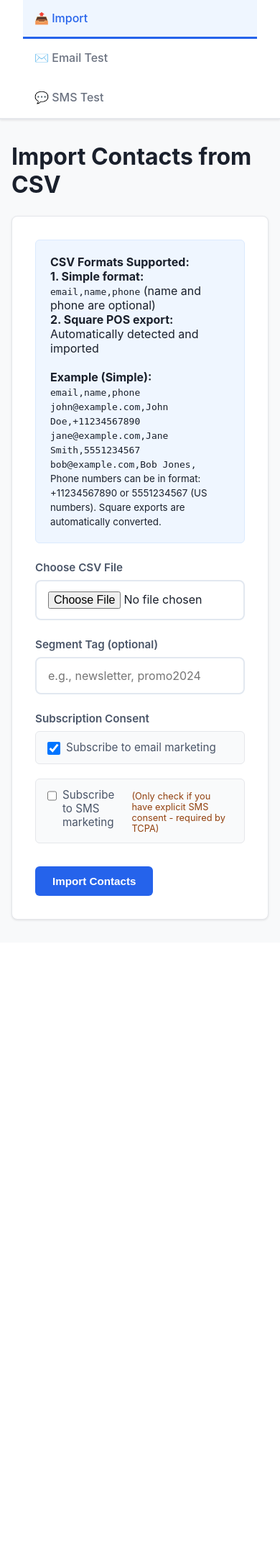
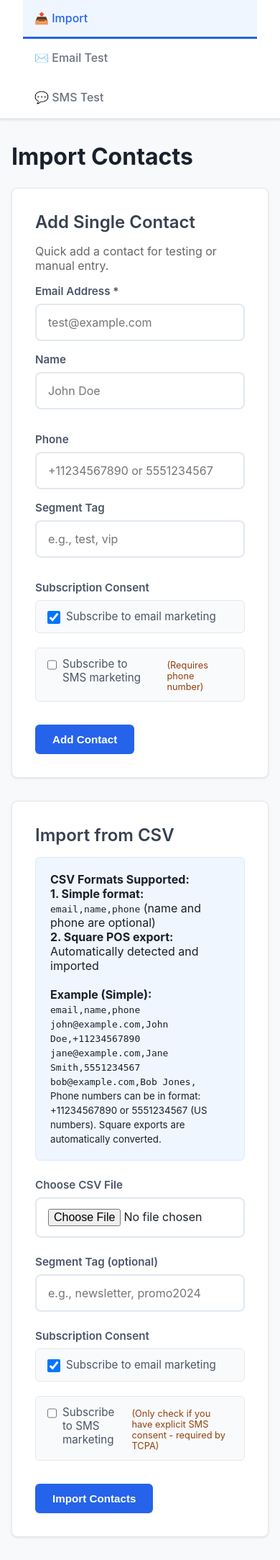
Before and after one commit to kcdjmaxx/MaxxConnect, a Flask app: page /import in a window 390 px wide. Shown: the part 166-2334 px from the top of the page at 72% size. Before the commit the page ends 1446 px from the top, so only its background shows below. Run offline with Flask 3, Linux system fonts and the light colour scheme; parts of the project's set-up code (start-up, migrations or seed data) failed here and were passed over.

Commit message:
Add single contact form to import page
Allows manual entry of individual contacts for testing without CSV import.
Includes email/phone validation, consent options, and segment tagging.

Co-Authored-By: Claude Opus 4.5 <noreply@anthropic.com>

```diff
--- a/app.py
+++ b/app.py
@@ -12,7 +12,8 @@ from datetime import datetime
 
 from backend.database import init_db, get_db
 from backend.models import Customer, Campaign
-from backend.csv_importer import import_csv
+from backend.csv_importer import import_csv, is_valid_email
+from backend.sms_service import format_phone_number, validate_phone_number
 from backend.email_service import send_test_email, render_email_template, send_email
 from backend.sms_service import send_test_sms
 from dotenv import load_dotenv
@@ -136,6 +137,94 @@ def import_contacts():
                                  message_type='error')
 
     return render_template('import.html')
+
+@app.route('/contact/add', methods=['POST'])
+@auth.login_required
+def add_single_contact():
+    """Add a single contact manually"""
+    email = request.form.get('email', '').strip().lower()
+    name = request.form.get('name', '').strip()
+    phone_raw = request.form.get('phone', '').strip()
+    segment = request.form.get('segment', '').strip()
+    email_consent = request.form.get('email_consent') == 'on'
+    sms_consent = request.form.get('sms_consent') == 'on'
+
+    # Validate email
+    if not email:
+        return render_template('import.html',
+                             message='Email address is required',
+                             message_type='error')
+
+    if not is_valid_email(email):
+        return render_template('import.html',
+                             message='Invalid email address format',
+                             message_type='error')
+
+    # Format and validate phone if provided
+    phone = None
+    if phone_raw:
+        formatted = format_phone_number(phone_raw)
+        if formatted and validate_phone_number(formatted):
+            phone = formatted
+        else:
+            return render_template('import.html',
+                                 message=f'Invalid phone number format: {phone_raw}',
+                                 message_type='error')
+
+    # Check SMS consent requires phone
+    if sms_consent and not phone:
+        return render_template('import.html',
+                             message='Phone number required for SMS subscription',
+                             message_type='error')
+
+    db = get_db()
+    try:
+        # Check if customer exists
+        existing = Customer.find_by_email(db, email)
+
+        if existing:
+            # Update existing contact
+            if name:
+                existing.name = name
+            if phone:
+                existing.phone = phone
+            if email_consent and not existing.subscribed:
+                existing.subscribed = True
+                existing.opted_in_date = datetime.now()
+            if sms_consent and phone and not existing.sms_subscribed:
+                existing.sms_subscribed = True
+                existing.sms_opted_in_date = datetime.now()
+            if segment:
+                tags = set(existing.segments.split(',')) if existing.segments else set()
+                tags.add(segment)
+                existing.segments = ','.join(filter(None, tags))
+            existing.updated_at = datetime.now()
+            db.commit()
+            return render_template('import.html',
+                                 message=f'Contact updated: {email}',
+                                 message_type='success')
+        else:
+            # Create new contact
+            customer = Customer(
+                email=email,
+                phone=phone,
+                name=name,
+                segments=segment if segment else '',
+                subscribed=email_consent,
+                opted_in_date=datetime.now() if email_consent else None,
+                sms_subscribed=sms_consent and phone is not None,
+                sms_opted_in_date=datetime.now() if (sms_consent and phone) else None
+            )
+            db.add(customer)
+            db.commit()
+            return render_template('import.html',
+                                 message=f'Contact added: {email}',
+                                 message_type='success')
+    except Exception as e:
+        db.rollback()
+        return render_template('import.html',
+                             message=f'Failed to add contact: {str(e)}',
+                             message_type='error')
 
 @app.route('/preview', methods=['GET', 'POST'])
 @auth.login_required
--- a/static/style.css
+++ b/static/style.css
@@ -133,6 +133,27 @@ h3 {
     margin-bottom: 1.5rem;
 }
 
+.form-row {
+    display: flex;
+    gap: 1rem;
+    margin-bottom: 1rem;
+}
+
+.form-row .form-group {
+    margin-bottom: 0;
+}
+
+@media (max-width: 768px) {
+    .form-row {
+        flex-direction: column;
+        gap: 0;
+    }
+
+    .form-row .form-group {
+        margin-bottom: 1rem;
+    }
+}
+
 label {
     display: block;
     margin-bottom: 0.5rem;
@@ -143,6 +164,7 @@ label {
 
 input[type="text"],
 input[type="email"],
+input[type="tel"],
 input[type="file"],
 select,
 textarea {
@@ -158,6 +180,7 @@ textarea {
 
 input[type="text"]:focus,
 input[type="email"]:focus,
+input[type="tel"]:focus,
 select:focus,
 textarea:focus {
     outline: none;
--- a/templates/import.html
+++ b/templates/import.html
@@ -3,9 +3,8 @@
 {% block title %}Import Contacts{% endblock %}
 
 {% block content %}
-<h1>Import Contacts from CSV</h1>
+<h1>Import Contacts</h1>
 
-<div class="card">
 {% if message %}
 <div class="alert {{ message_type }}">
     {{ message }}
@@ -20,6 +19,55 @@
     Existing contacts updated: {{ stats.updated }}
 </div>
 {% endif %}
+
+<div class="card">
+    <h2>Add Single Contact</h2>
+    <p style="color: #666; margin-bottom: 1rem;">Quick add a contact for testing or manual entry.</p>
+
+    <form method="POST" action="{{ url_for('add_single_contact') }}">
+        <div class="form-row">
+            <div class="form-group" style="flex: 1;">
+                <label for="single_email">Email Address *</label>
+                <input type="email" id="single_email" name="email" required placeholder="test@example.com">
+            </div>
+            <div class="form-group" style="flex: 1;">
+                <label for="single_name">Name</label>
+                <input type="text" id="single_name" name="name" placeholder="John Doe">
+            </div>
+        </div>
+
+        <div class="form-row">
+            <div class="form-group" style="flex: 1;">
+                <label for="single_phone">Phone</label>
+                <input type="tel" id="single_phone" name="phone" placeholder="+11234567890 or 5551234567">
+            </div>
+            <div class="form-group" style="flex: 1;">
+                <label for="single_segment">Segment Tag</label>
+                <input type="text" id="single_segment" name="segment" placeholder="e.g., test, vip">
+            </div>
+        </div>
+
+        <div class="form-group">
+            <label>Subscription Consent</label>
+            <div class="checkbox-group">
+                <label class="checkbox-label">
+                    <input type="checkbox" name="email_consent" checked>
+                    Subscribe to email marketing
+                </label>
+                <label class="checkbox-label">
+                    <input type="checkbox" name="sms_consent">
+                    Subscribe to SMS marketing
+                    <small class="consent-warning">(Requires phone number)</small>
+                </label>
+            </div>
+        </div>
+
+        <button type="submit">Add Contact</button>
+    </form>
+</div>
+
+<div class="card">
+    <h2>Import from CSV</h2>
 
     <div class="info-box">
         <strong>CSV Formats Supported:</strong><br>
```
Lines whose indentation alone changed are shown as unchanged.
